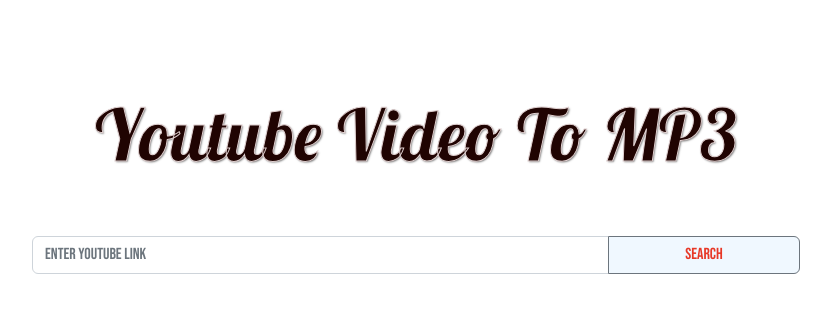
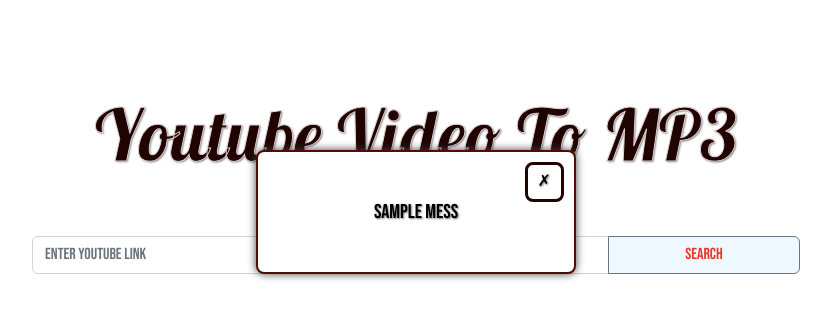
Before and after one commit to shuvra-matrix/yft_downloder, a Django app: template templates/ytmusic.html in a window 1280 px wide. Shown: the part 81-400 px from the top of the page, without its empty margins (224-1055 px from the left). Run offline with Django 4.2, Linux system fonts and the light colour scheme; the template is opened without the code that fills it: most values are stand-ins (such as "Sample title", 1, 10 or a date in 2020).

Commit message:
add pop up  warning message

```diff
--- a/static/js/script.js
+++ b/static/js/script.js
@@ -1,4 +1,10 @@
+let click = document.querySelector(".cros");
 
-let loads = document.querySelector('.load');
-console.log('ji');
-loads.classList.add('hidden')
+let warnng = document.querySelector(".warning_main");
+
+console.log("hewl");
+
+click.addEventListener("click", () => {
+  console.log("hiujijihj");
+  warnng.classList.add("hidden_message");
+});
--- a/static/style/style.css
+++ b/static/style/style.css
@@ -179,6 +179,58 @@
     text-align: center;
 }
 
+.main_message {
+    position: absolute;
+    width: 100%;
+    z-index: 4;
+}
+
+.warning_main {
+    position: relative;
+    background-color: white;
+    color: black;
+    width: 25%;
+    margin: auto;
+    top: 150px;
+    padding: 2rem;
+    border-radius: 8px;
+    text-align: center;
+    border-width: 2px;
+    border-color: #500d01;
+    border-style: solid;
+    box-shadow: 0px 0px 8px rgb(65, 65, 65);
+
+
+
+}
+
+.cros {
+    position: absolute;
+    top: 10px;
+    right: 10px;
+    border: 3px;
+    border-style: solid;
+    border-color: #200402;
+    padding: 5px 10px;
+    border-radius: 8px;
+
+}
+
+.warning_message {
+    position: relative;
+    font-size: 1.5rem;
+    margin: 1rem;
+
+}
+
+.hidden_message {
+    display: none;
+}
+
+
+
+
+
 @media only screen and (max-width: 600px) {
     .yt_main {
         width: 85%;
@@ -214,20 +266,27 @@
         margin-bottom: 3rem;
     }
 
+    .warning_main {
+        width: 80%;
+        padding: 2rem;
+    }
 
+    .cros {
+        top: 10px;
+        right: 10px;
+        border: 2px;
+        border-style: solid;
+        border-color: #200402;
+        padding: 4px 8px;
+        border-radius: 5px;
 
+    }
 
+    .warning_message {
 
+        font-size: .8rem;
+        margin: .8rem;
 
-
-}
-
-;
-
-@media only screen and (max-width: 280px) {
-    .yt_main {
-        width: 95%;
-        margin: 7rem auto;
     }
 
 }
--- a/templates/header.html
+++ b/templates/header.html
@@ -46,7 +46,18 @@
       </div>
     </div>
   </nav>
-
+  {% if mess %}
+  <div class="main_message">
+  <div class="warning_main">
+    <div class="warning_message">
+      <h5>{{mess}}</h5>
+    </div>
+    <div class="cros">
+      &cross;
+    </div>
+  </div>
+  </div>
+  {% endif %}
   {% block body_block %}
 
 
--- a/templates/ytmusic.html
+++ b/templates/ytmusic.html
@@ -26,12 +26,6 @@
         </button>
       </div>
     </form>
-
-    {% if mess %}
-    <script>
-      alert("Enter Valid Youtube Link");
-    </script>
-    {% endif %}
   </div>
   {% endblock %}
 </div>
```
Also changed, not shown: templates/index.html (+2 -5 lines), templates/ydown.html (+1 -6 lines), yft_downloder/settings.py (+7 -6 lines).
